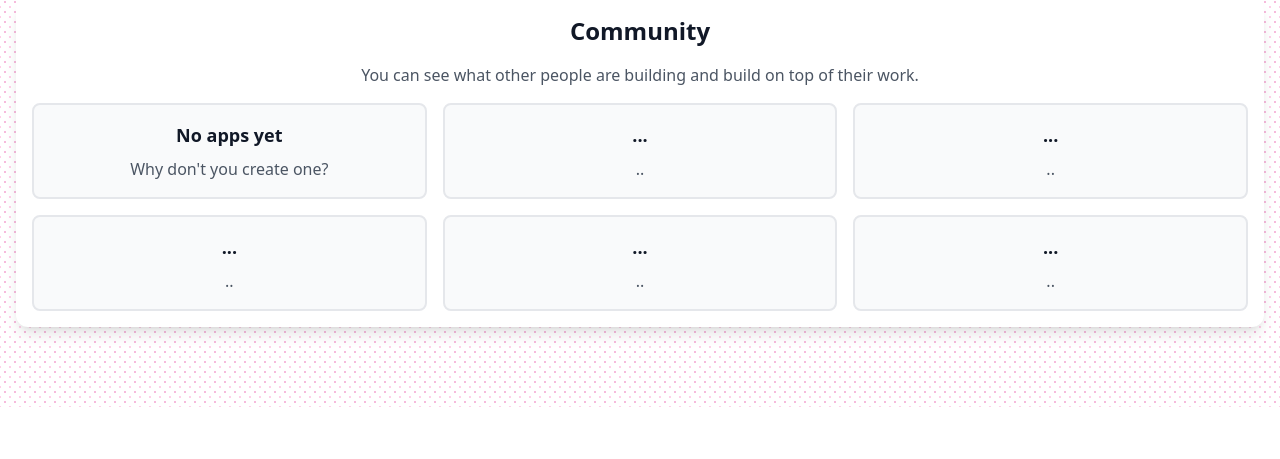
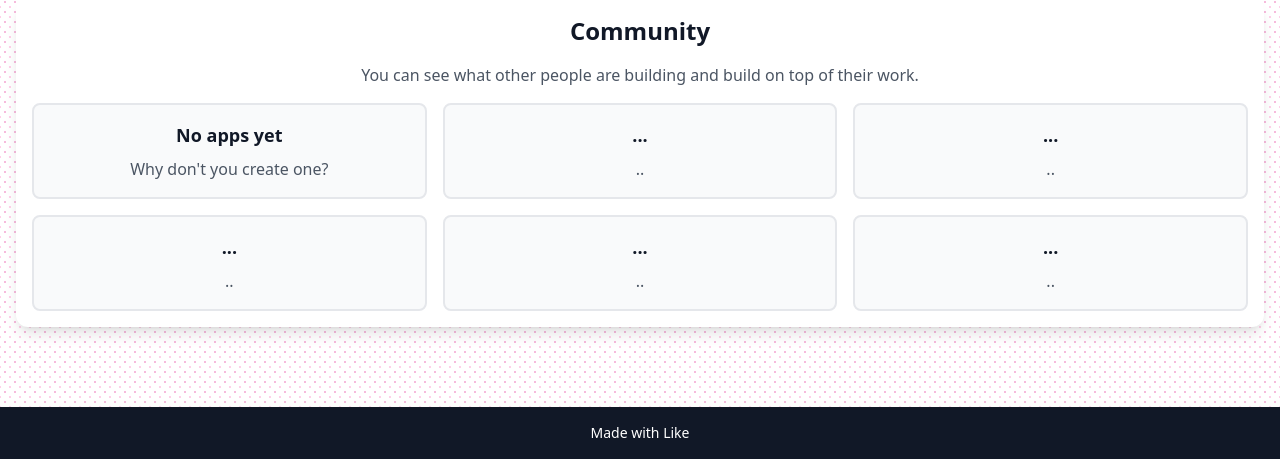
Before and after one commit to modal-labs/modal-vibe, a FastAPI app: page / in a window 1280 px wide. Shown: the part 613-1072 px from the top of the page. Before the commit the page ends 1020 px from the top, so only its background shows below. Run offline with FastAPI, Linux system fonts and the light colour scheme; some libraries are stand-ins or nearby versions.

Commit message:
:memo: Add docs

```diff
--- a/web/templates/base.html
+++ b/web/templates/base.html
@@ -47,5 +47,12 @@
     </div>
 
     {% block scripts %}{% endblock %}
+
+    <!-- Footer -->
+    <footer class="bg-gray-900 text-white py-4">
+        <div class="container mx-auto px-4">
+            <p class="text-center text-sm">Made with Like</p>
+        </div>
+    </footer>
 </body>
 </html>
```
Also changed, not shown: README.md, 1 other file.
